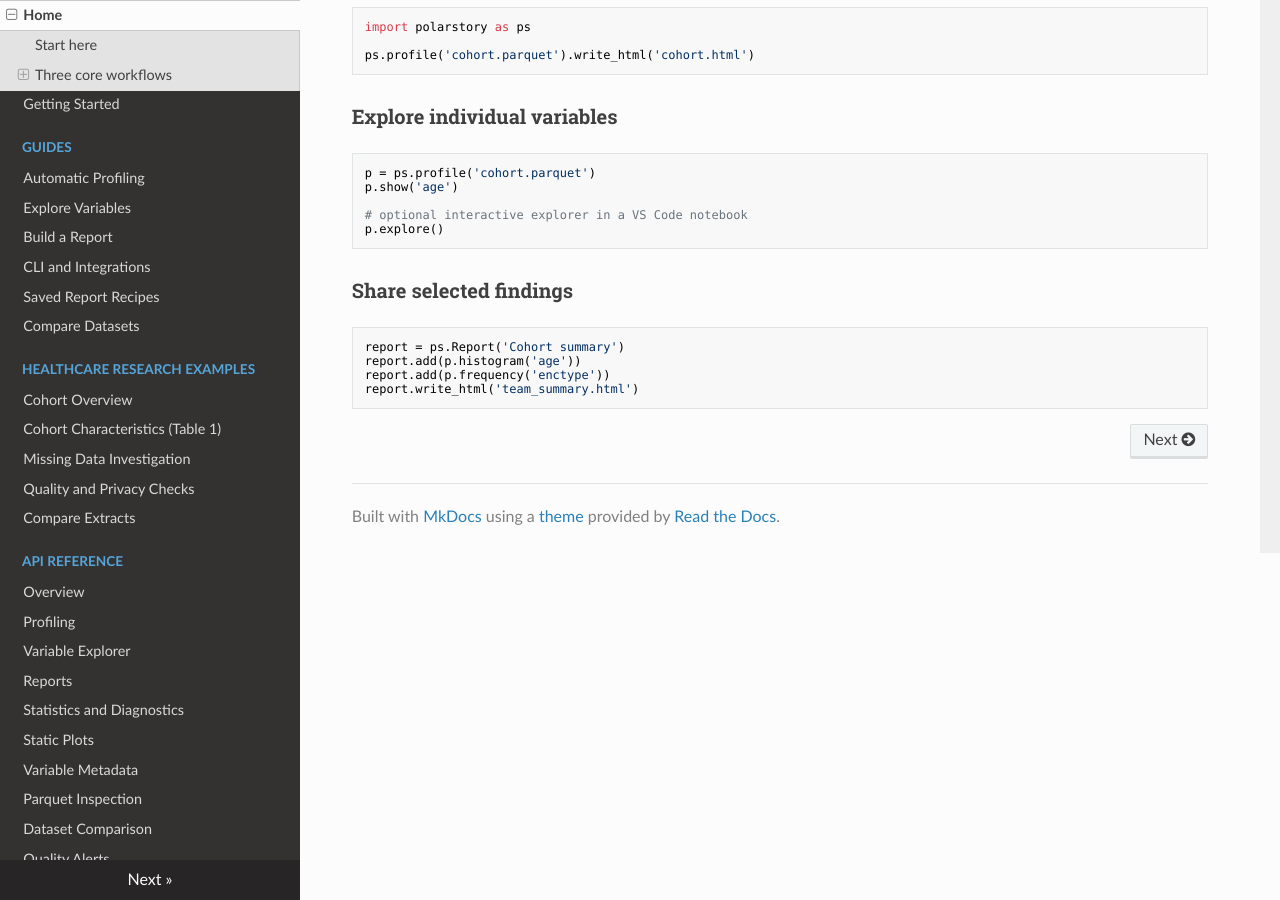
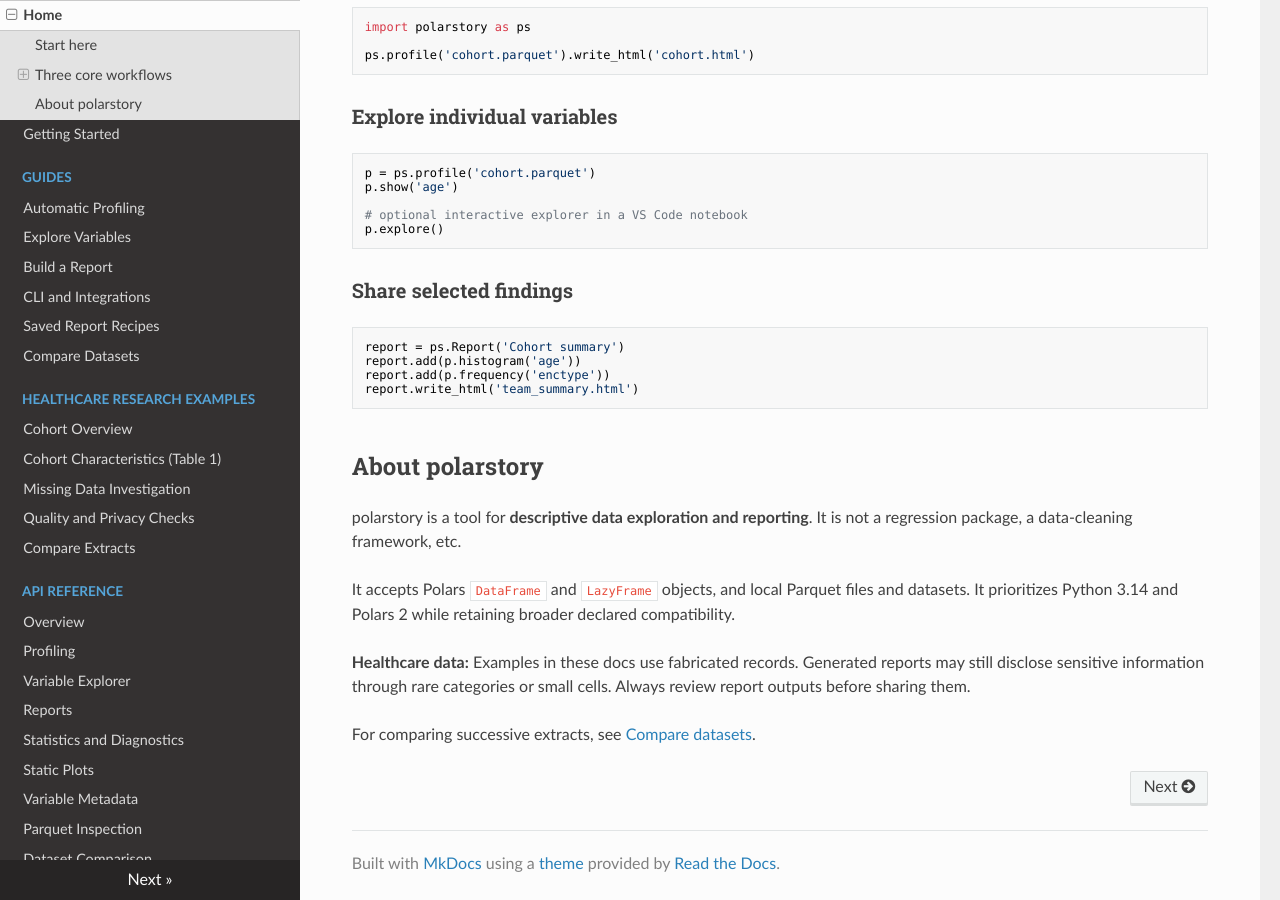
Before and after one commit to kpwhri/polarstory, an MkDocs documentation site: the page built from docs/index.md, in a window 1280 px wide and 900 px high, scrolled down 742 px. Built offline with MkDocs 1.6.1, drawn with Linux system fonts in a browser that asks for light colours; nearby versions of some CDN libraries.

Commit message:
Fixed docs

````diff
--- a/docs/index.md
+++ b/docs/index.md
@@ -44,3 +44,13 @@ report.add(p.histogram('age'))
 report.add(p.frequency('enctype'))
 report.write_html('team_summary.html')
 ```
+
+## About polarstory
+
+polarstory is a tool for **descriptive data exploration and reporting**. It is not a regression package, a data-cleaning framework, etc.
+
+It accepts Polars `DataFrame` and `LazyFrame` objects, and local Parquet files and datasets. It prioritizes Python 3.14 and Polars 2 while retaining broader declared compatibility.
+
+**Healthcare data:** Examples in these docs use fabricated records. Generated reports may still disclose sensitive information through rare categories or small cells. Always review report outputs before sharing them.
+
+For comparing successive extracts, see [Compare datasets](guides/comparing.md).
--- a/mkdocs.yml
+++ b/mkdocs.yml
@@ -30,7 +30,6 @@ nav:
   - Dataset Comparison: reference/comparison/index.md
   - Quality Alerts: reference/alerts/index.md
   - CLI: reference/cli.md
-- Project Scope: project-scope.md
 - Documentation Deployment: documentation.md
 markdown_extensions:
 - fenced_code
@@ -66,3 +65,5 @@ not_in_nav: |
   /reference/inspect/*.md
   /reference/comparison/*.md
   /reference/alerts/*.md
+
+exclude_docs: /README.md
````
Also changed, not shown: README.md (+3 -4 lines), docs/README.md (+2 -2 lines), docs/documentation.md (added, +29 -0 lines), docs/reference/index.md (+1 -1 lines).
